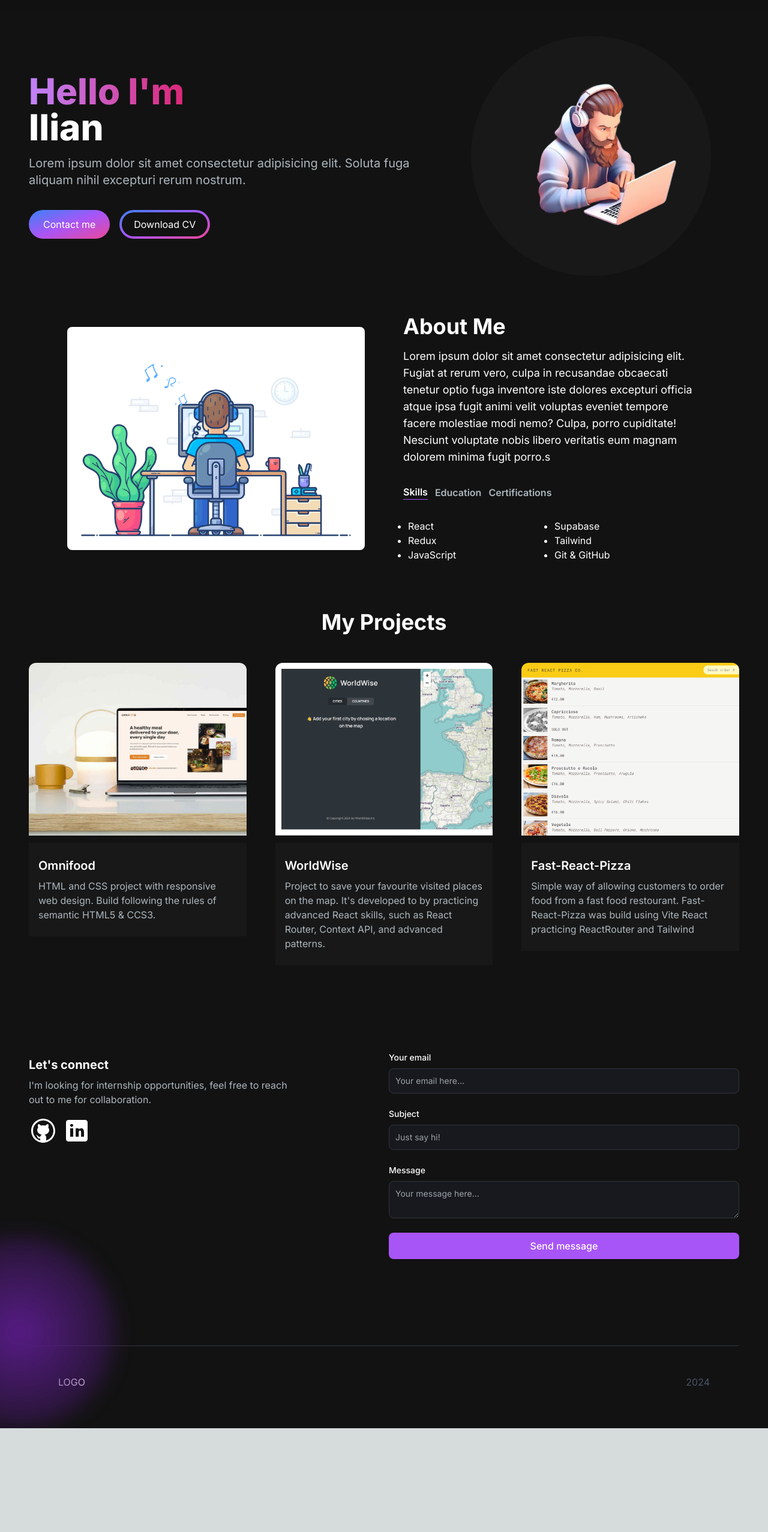
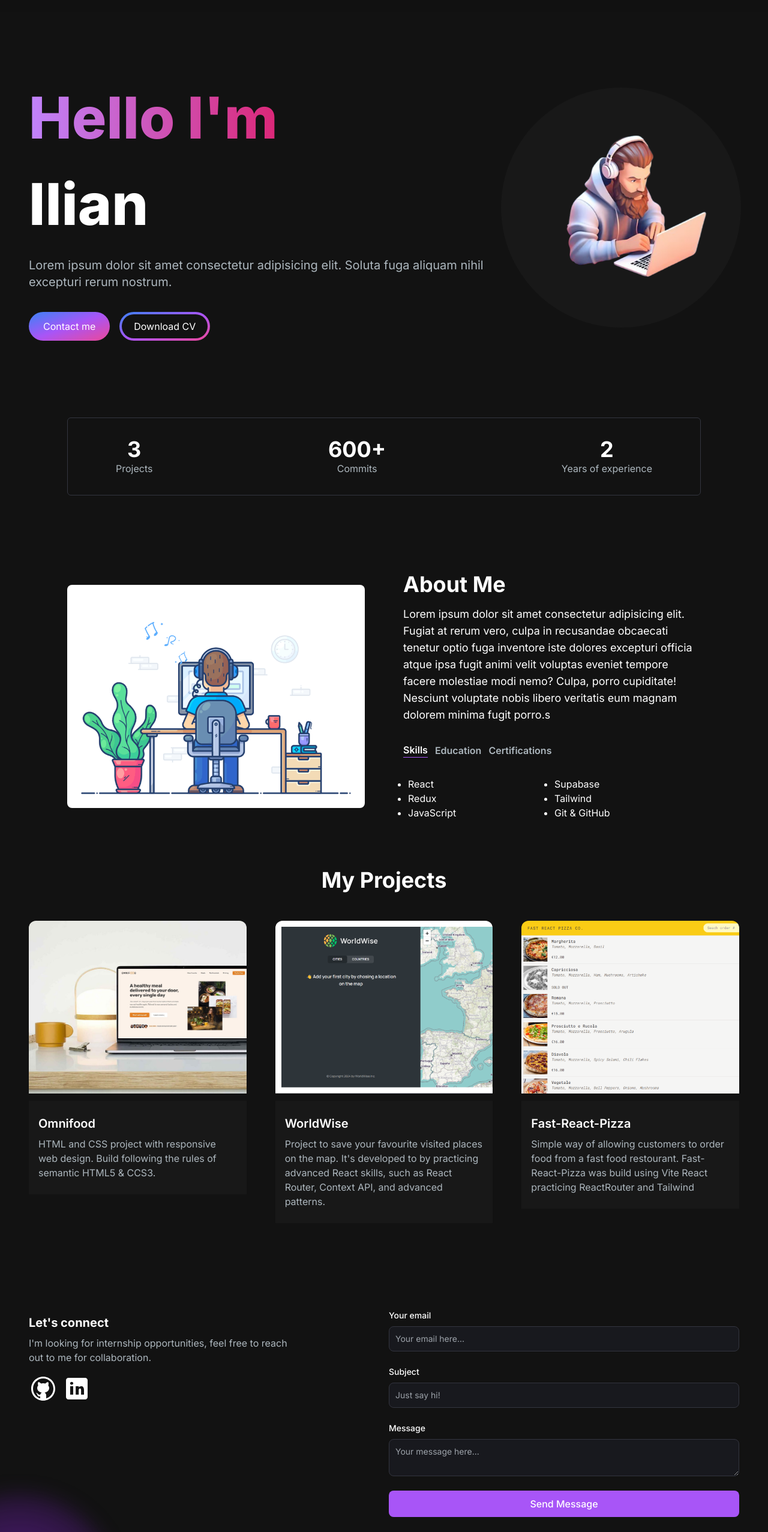
Before and after one commit to IlianCholpanov/portfolio-website, a Next.js app: page / in a window 1280 px wide. Shown: the part 52-2606 px from the top of the page at 60% size. Before the commit the page ends 2433 px from the top, so only its background shows below. Built offline with nearby package versions, Linux system fonts and the light colour scheme.

Commit message:
implemented achievments section and fixed email

```diff
--- a/package.json
+++ b/package.json
@@ -9,6 +9,7 @@
     "lint": "next lint"
   },
   "dependencies": {
+    "@emailjs/browser": "^4.3.3",
     "@heroicons/react": "^2.1.3",
     "next": "14.2.3",
     "react": "^18",
--- a/src/app/api/send/route.js
+++ b/src/app/api/send/route.js
@@ -2,16 +2,22 @@
 import { Resend } from "resend";
 
 const resend = new Resend(process.env.RESEND_API_KEY);
+const fromEmail = process.env.FROM_EMAIL;
 
-export async function POST() {
+export async function POST(req, res) {
+  const { body } = await req.json();
+  const { email, subject, message } = body;
   try {
     const { data, error } = await resend.emails.send({
-      from: "Ilko <iliancholpanov@gmail.com>",
-      to: ["iliancholpanov@gmail.com"],
-      subject: "Hello world",
+      from: fromEmail,
+      to: ["iliancholpanov@gmail.com", email],
+      subject: subject,
       react: (
         <>
-          <p>Email Body</p>
+          <h1>{subject}</h1>
+          <p>Thank you for contacting!</p>
+          <p>New message submitted:</p>
+          <p>{message}</p>
         </>
       ),
     });
--- /dev/null
+++ b/src/app/components/AchievmentsSection.jsx
@@ -0,0 +1,38 @@
+const achievmentsList = [
+  {
+    metric: "Projects",
+    value: "3",
+  },
+  {
+    metric: "Commits",
+    value: "600+",
+  },
+  {
+    metric: "Years of experience",
+    value: "2",
+  },
+];
+
+function AchievmentsSection() {
+  return (
+    <div className="py-8 px-4 xl:gap-16 sm:py-16 xl:px-16">
+      <div className="sm:border-[#33353F] sm:border rounded-md py-8 px-16 flex flex-col sm:flex-row items-center justify-between">
+        {achievmentsList.map((achievment, index) => {
+          return (
+            <div
+              key={index}
+              className="flex flex-col items-center justify-center mx-4"
+            >
+              <h2 className="text-white text-4xl font-bold">
+                {achievment.value}
+              </h2>
+              <p className="text-[#ADB7BE] text-base">{achievment.metric}</p>
+            </div>
+          );
+        })}
+      </div>
+    </div>
+  );
+}
+
+export default AchievmentsSection;
--- a/src/app/components/EmailSection.jsx
+++ b/src/app/components/EmailSection.jsx
@@ -1,9 +1,39 @@
+/* eslint-disable react-hooks/rules-of-hooks */
+"use client";
+import React, { useRef, useState } from "react";
+import emailjs from "@emailjs/browser";
+
 import GithubIcon from "../../../public/github-icon.svg";
 import Linkedin from "../../../public/linkedin-icon.svg";
 import Link from "next/link";
 import Image from "next/image";
+import SendEmailButton from "./SendEmailButton";
 
 function EmailSection() {
+  const form = useRef();
+  const [emailStatus, setEmailStatus] = useState("none");
+
+  const handleSubmit = (e) => {
+    e.preventDefault();
+    setEmailStatus("sending");
+
+    emailjs
+      .sendForm("service_n03oh0n", "template_fir93tl", form.current, {
+        publicKey: "-GVGaqzl4K5yQ32ED",
+      })
+      .then(
+        () => {
+          console.log("SUCCESS!");
+          e.target.reset();
+          setEmailStatus("success");
+        },
+        (error) => {
+          console.log("FAILED...", error.text);
+          setEmailStatus("error");
+        }
+      );
+  };
+
   return (
     <section className="grid md:grid-cols-2 my-12 md-my-12 py-24 gap-4 relative">
       <div className="bg-[radial-gradient(ellipse_at_center,_var(--tw-gradient-stops))] from-purple-900 to-transparent rounded-full h-80 w-80 z-0 blur-lg absolute top-3/4 -left-4 transform -translate-x-1/2 -translate-1/2"></div>
@@ -26,7 +56,7 @@ function EmailSection() {
         </div>
       </div>
       <div>
-        <form action="" className="flex flex-col">
+        <form ref={form} className="flex flex-col" onSubmit={handleSubmit}>
           <div className="mb-6">
             <label
               htmlFor="email"
@@ -35,6 +65,7 @@ function EmailSection() {
               Your email
             </label>
             <input
+              name="email"
               type="email"
               id="email"
               required
@@ -51,6 +82,7 @@ function EmailSection() {
               Subject
             </label>
             <input
+              name="subject"
               type="text"
               id="subject"
               required
@@ -72,12 +104,12 @@ function EmailSection() {
               placeholder="Your message here..."
             />
           </div>
-          <button
-            type="submit"
-            className="bg-purple-500 hover:bg-purple-600 text-white font-medium py-2.5 px-5 rounded-lg w-full"
-          >
-            Send message
-          </button>
+          <SendEmailButton status={emailStatus} />
+          {emailStatus === "success" ? (
+            <p className="text-green-500 text-sm mt-2">
+              Email sent succesfully
+            </p>
+          ) : null}
         </form>
       </div>
     </section>
--- a/src/app/components/HeroSection.jsx
+++ b/src/app/components/HeroSection.jsx
@@ -5,10 +5,10 @@ import { TypeAnimation } from "react-type-animation";
 
 function HeroSection() {
   return (
-    <section>
+    <section className="lg:py-16">
       <div className="grid grid-cols-1 sm:grid-cols-12">
-        <div className="col-span-7 place-self-center text-center sm:text-left">
-          <h1 className="text-white mb-4 text-4xl sm:text-5xl lg:text-6xl font-extrabold">
+        <div className="col-span-8 place-self-center text-center sm:text-left justify-self-start">
+          <h1 className="text-white mb-4 text-4xl sm:text-5xl lg:text-8xl lg:leading-normal font-extrabold">
             <span className="text-transparent bg-clip-text bg-gradient-to-r from-purple-400 to-pink-600">
               Hello I&apos;m {/*  */}
             </span>
@@ -40,7 +40,7 @@ function HeroSection() {
             </button>
           </div>
         </div>
-        <div className="col-span-5 place-self-center mt-4 lg:mt-0">
+        <div className="col-span-4 place-self-center mt-4 lg:mt-0">
           <div className="rounded-full bg-[#181818] w-[250px] h-[250px] lg:w-[400px] lg:h-[400px] relative">
             <Image
               src="/images/hero-image.png"
--- /dev/null
+++ b/src/app/components/SendEmailButton.jsx
@@ -0,0 +1,49 @@
+const LoadingSpinner = () => (
+  <svg
+    aria-hidden="true"
+    role="status"
+    className="inline w-4 h-4 me-3 text-white animate-spin"
+    viewBox="0 0 100 101"
+    fill="none"
+    xmlns="http://www.w3.org/2000/svg"
+  >
+    <path
+      d="M100 50.5908C100 78.2051 77.6142 100.591 50 100.591C22.3858 100.591 0 78.2051 0 50.5908C0 22.9766 22.3858 0.59082 50 0.59082C77.6142 0.59082 100 22.9766 100 50.5908ZM9.08144 50.5908C9.08144 73.1895 27.4013 91.5094 50 91.5094C72.5987 91.5094 90.9186 73.1895 90.9186 50.5908C90.9186 27.9921 72.5987 9.67226 50 9.67226C27.4013 9.67226 9.08144 27.9921 9.08144 50.5908Z"
+      fill="#E5E7EB"
+    />
+    <path
+      d="M93.9676 39.0409C96.393 38.4038 97.8624 35.9116 97.0079 33.5539C95.2932 28.8227 92.871 24.3692 89.8167 20.348C85.8452 15.1192 80.8826 10.7238 75.2124 7.41289C69.5422 4.10194 63.2754 1.94025 56.7698 1.05124C51.7666 0.367541 46.6976 0.446843 41.7345 1.27873C39.2613 1.69328 37.813 4.19778 38.4501 6.62326C39.0873 9.04874 41.5694 10.4717 44.0505 10.1071C47.8511 9.54855 51.7191 9.52689 55.5402 10.0491C60.8642 10.7766 65.9928 12.5457 70.6331 15.2552C75.2735 17.9648 79.3347 21.5619 82.5849 25.841C84.9175 28.9121 86.7997 32.2913 88.1811 35.8758C89.083 38.2158 91.5421 39.6781 93.9676 39.0409Z"
+      fill="currentColor"
+    />
+  </svg>
+);
+
+export default function SendEmailButton({ status }) {
+  const renderButtonContent = () => {
+    switch (status) {
+      case "error":
+        return "Error!";
+      case "sending":
+        return (
+          <>
+            <LoadingSpinner />
+            Sending...
+          </>
+        );
+      case "success":
+        return "Message Sent!";
+      default:
+        return "Send Message";
+    }
+  };
+
+  return (
+    <button
+      type="submit"
+      disabled={status === "success"}
+      className="bg-purple-500 hover:bg-purple-600 text-white font-medium py-2.5 px-5 rounded-lg w-full"
+    >
+      {renderButtonContent()}
+    </button>
+  );
+}
--- a/src/app/page.js
+++ b/src/app/page.js
@@ -4,6 +4,7 @@ import AboutSection from "./components/AboutSection";
 import ProjectSection from "./components/ProjectSection";
 import EmailSection from "./components/EmailSection";
 import Footer from "./components/Footer";
+import AchievmentsSection from "./components/AchievmentsSection";
 
 export default function Home() {
   return (
@@ -11,11 +12,12 @@ export default function Home() {
       <NavBar />
       <div className="container mt-24 mx-auto px-12 py-4">
         <HeroSection />
+        <AchievmentsSection />
         <AboutSection />
         <ProjectSection />
         <EmailSection />
-        <Footer />
       </div>
+      <Footer />
     </main>
   );
 }
```
Also changed, not shown: 1 other file (tests, documents, lock files or other folders).
